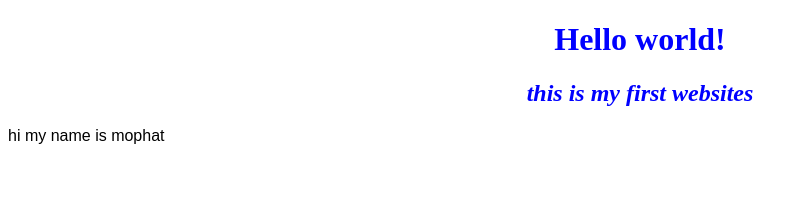
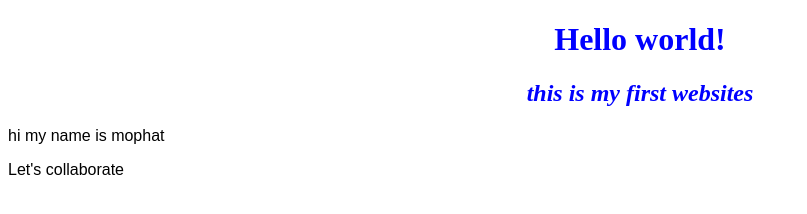
Before and after one commit to njuhi/my-first-website, a plain HTML site: page index.html in a window 1280 px wide. Shown: the whole page, without its empty margins (0-807 px from the left). Drawn offline with Linux system fonts and the light colour scheme.

Commit message:
added a new paragraph

```diff
--- a/index.html
+++ b/index.html
@@ -8,5 +8,6 @@
     <h1>Hello world!</h1>
     <h2>this is my first websites</h2>
     <P>hi my name is mophat</p>
+    <p>Let's collaborate</p>
   </body>
 </html>
```
